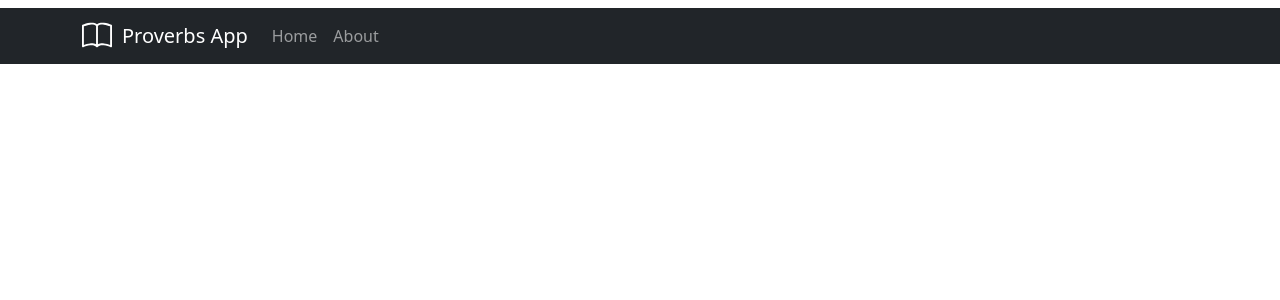
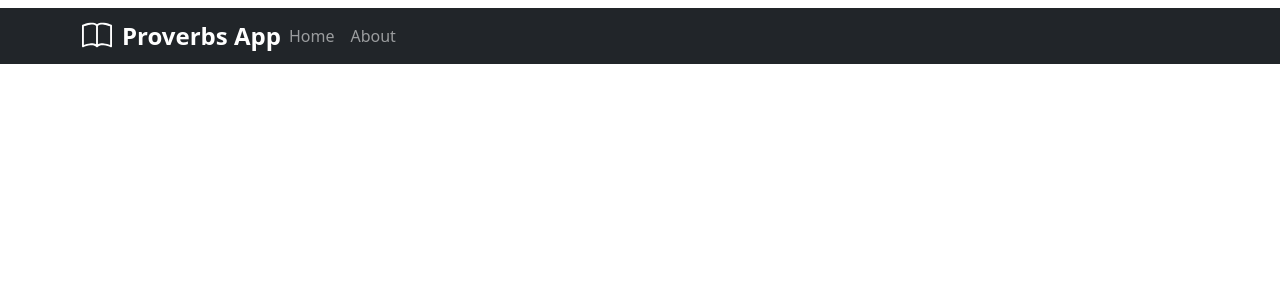
Before and after one commit to raeyu1/proverbsapp, a React (Create React App) app: page / in a window 1280 px wide. Shown: the top 300 px of the page. Built offline with nearby package versions, Linux system fonts and the light colour scheme.

Commit message:
Update NavBarComp.js

```diff
--- a/src/components/NavBarComp.js
+++ b/src/components/NavBarComp.js
@@ -10,10 +10,12 @@ const NavBarComp = () => {
     <Router>
       <Navbar bg="dark" variant="dark" expand="lg">
         <Container>
-          <BsBook style={{ fontSize: '30px', marginRight: '10px', color: '#FFFFFF' }} />
-          <Navbar.Brand href={`${process.env.PUBLIC_URL}/home`}>
-            Proverbs App
-          </Navbar.Brand>
+          <div style={{ display: 'flex', alignItems: 'center' }}>
+            <BsBook style={{ fontSize: '30px', marginRight: '10px', color: '#FFFFFF' }} />
+            <div style={{ color: '#FFFFFF', fontSize: '1.5rem', fontWeight: 'bold' }}>
+              Proverbs App
+            </div>
+          </div>
           <Navbar.Toggle aria-controls="basic-navbar-nav" />
           <Navbar.Collapse id="basic-navbar-nav">
             <Nav className="me-auto">
```
